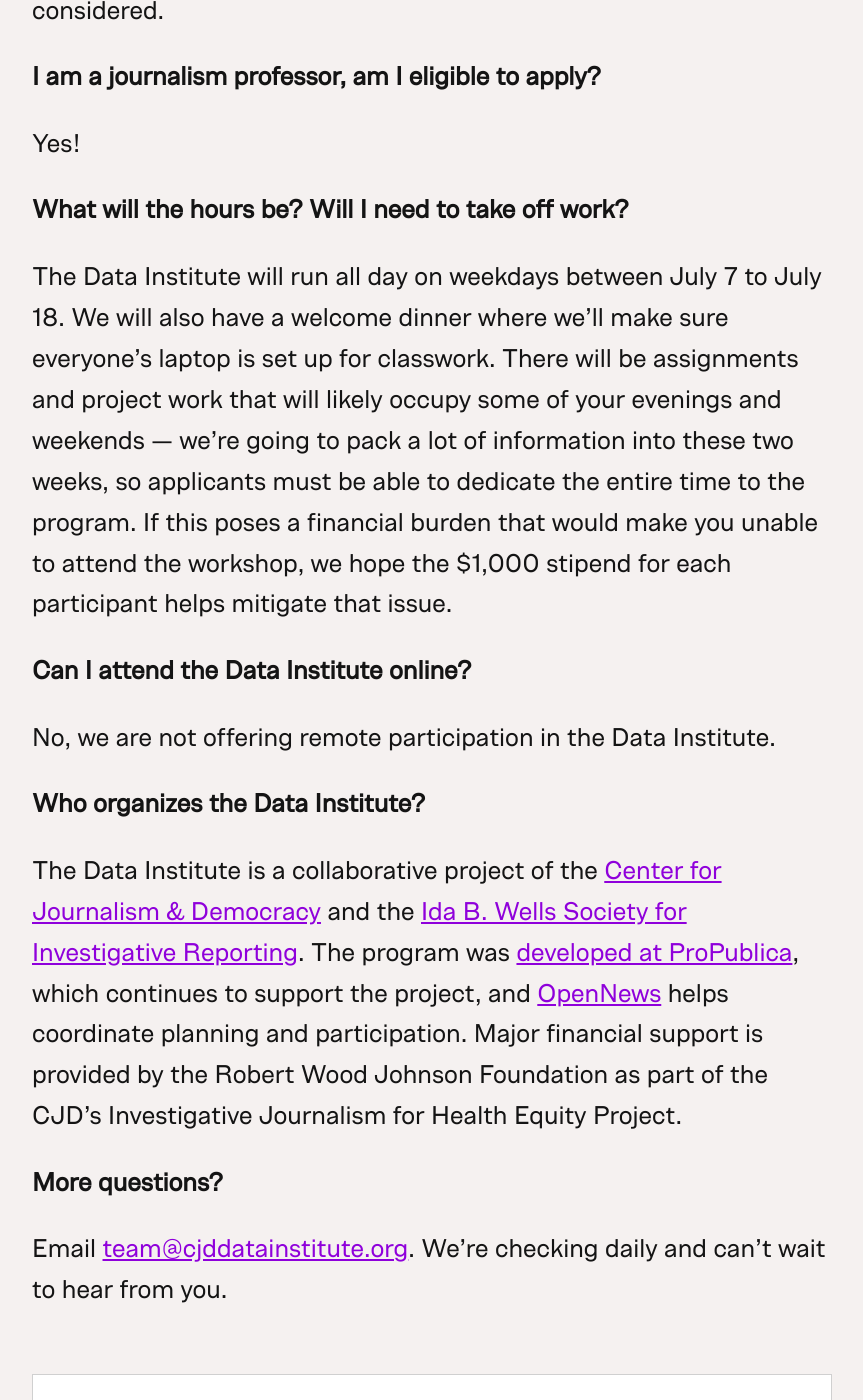
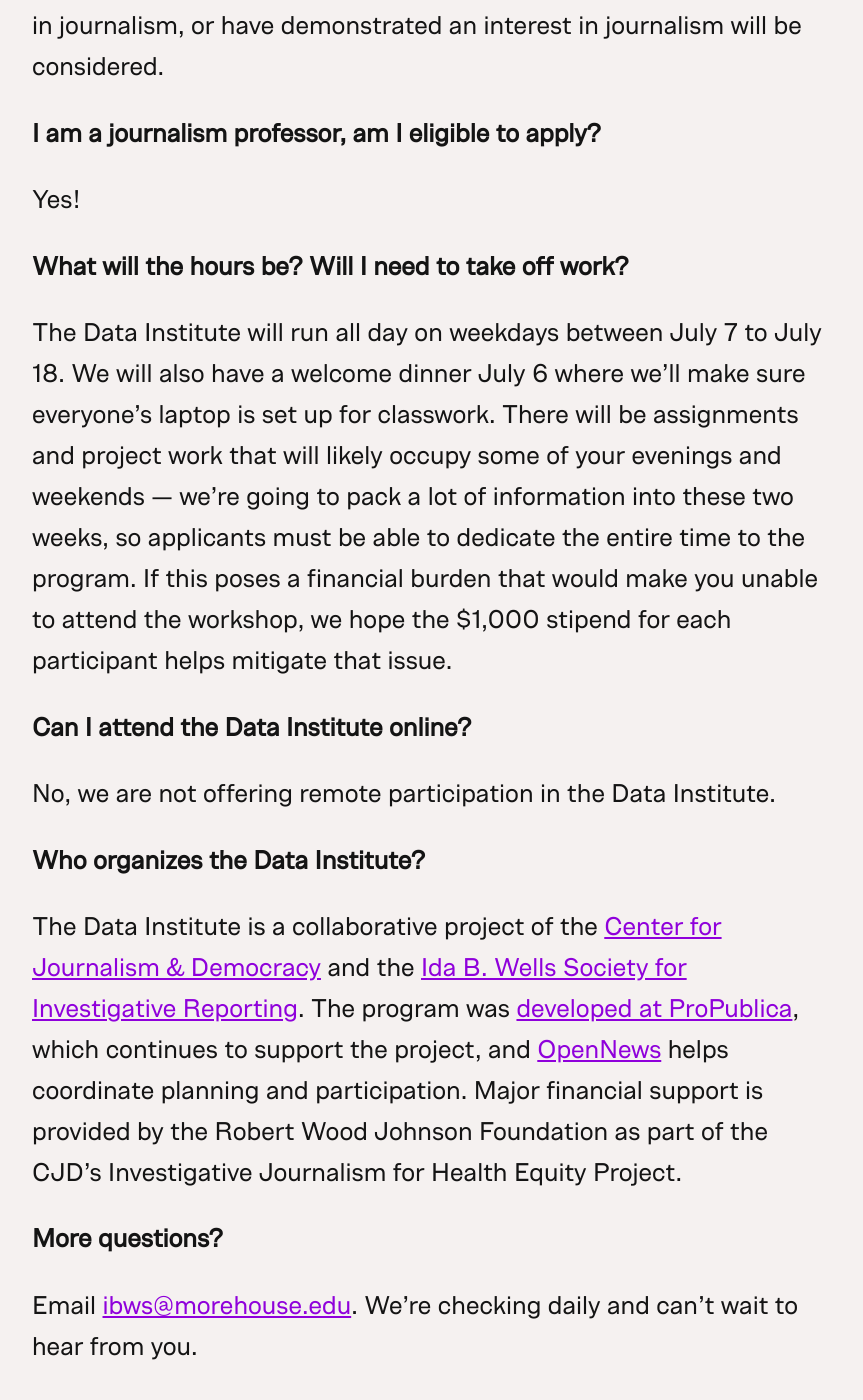
Before and after one commit to OpenNews/datainstitute-website, a Jekyll site: the page built from homepage.md, in a window 1280 px wide and 1400 px high, scrolled down 6798 px. Shown: the whole window, without its empty margins (208-1071 px from the left). Built offline with Jekyll 4.4.1, drawn with Linux system fonts in a browser that asks for light colours; some of the changed text lies outside the part shown.

Commit message:
FAQ fixes

```diff
--- a/homepage.md
+++ b/homepage.md
@@ -5,13 +5,13 @@ title: The Data Institute 2025
 ---
 
 <div class="page-intro">
-     <p class="big-type">This free, intensive workshop teaches journalists how&nbsp;to&nbsp;use data, design and code. This year&rsquo;s Data Institute will be in person from July 7-18. Applications open April 11!</p>
+     <p class="big-type">This free, intensive workshop teaches journalists how&nbsp;to&nbsp;use data, design and code. This year&rsquo;s Data Institute will be in person from July 7-18 in Atlanta, GA. Applications open April 11!</p>
 
       <div class="sub-nav">
         <!--<p><span>Applications are now closed. Congratulations to the <a href="/2025/">class of 2025</a>!</span></p>-->
         <p>The application deadline is April 25.
          <span><a href="/apply/" class="button">Apply now! &rarr;</a></span></p>
-        <p>Questions? Check our <a href="#faq">FAQ</a> or email <a href="mailto:team@cjddatainstitute.org">team@cjddatainstitute.org</a>.</p>
+        <p>Questions? Check our <a href="#faq">FAQ</a> or email <a href="mailto:ibws@morehouse.edu">ibws@morehouse.edu</a>.</p>
     </div>
 </div>
 
@@ -146,7 +146,7 @@ Yes!
 
 **What will the hours be? Will I need to take off work?**
 
-The Data Institute will run all day on weekdays between July 7 to July 18. We will also have a welcome dinner where we'll make sure everyone's laptop is set up for classwork. There will be assignments and project work that will likely occupy some of your evenings and weekends — we’re going to pack a lot of information into these two weeks, so applicants must be able to dedicate the entire time to the program. If this poses a financial burden that would make you unable to attend the workshop, we hope the $1,000 stipend for each participant helps mitigate that issue.
+The Data Institute will run all day on weekdays between July 7 to July 18. We will also have a welcome dinner July 6 where we'll make sure everyone's laptop is set up for classwork. There will be assignments and project work that will likely occupy some of your evenings and weekends — we’re going to pack a lot of information into these two weeks, so applicants must be able to dedicate the entire time to the program. If this poses a financial burden that would make you unable to attend the workshop, we hope the $1,000 stipend for each participant helps mitigate that issue.
 
 **Can I attend the Data Institute online?**
 
@@ -158,7 +158,7 @@ The Data Institute is a collaborative project of the [Center for Journalism & De
 
 **More questions?**
 
-Email [team@cjddatainstitute.org](mailto:team@cjddatainstitute.org). We're checking daily and can't wait to hear from you.
+Email [ibws@morehouse.edu](mailto:ibws@morehouse.edu). We're checking daily and can't wait to hear from you.
 
 <div id="conduct">
     <h2>Code of Conduct</h2>
```
Also changed, not shown: other parts of homepage.md (+2 -2 lines), apply.md (+3 -1 lines).
